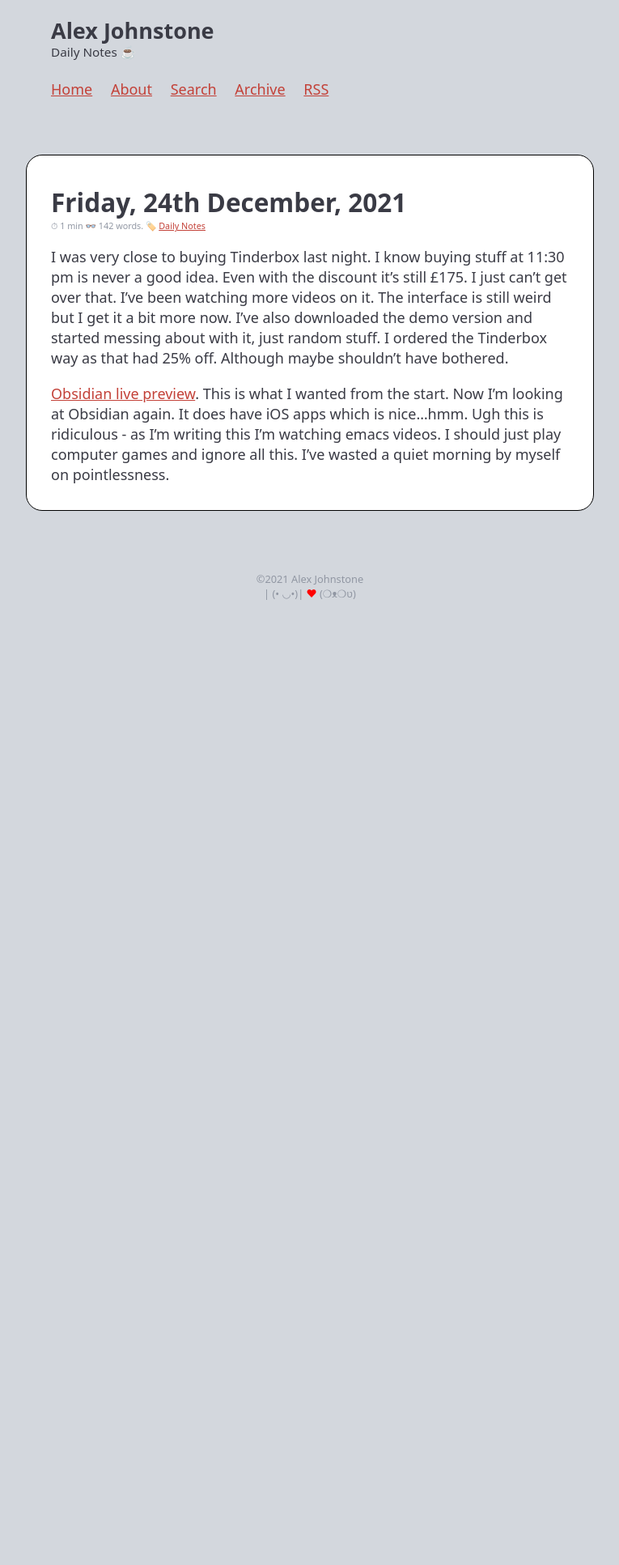
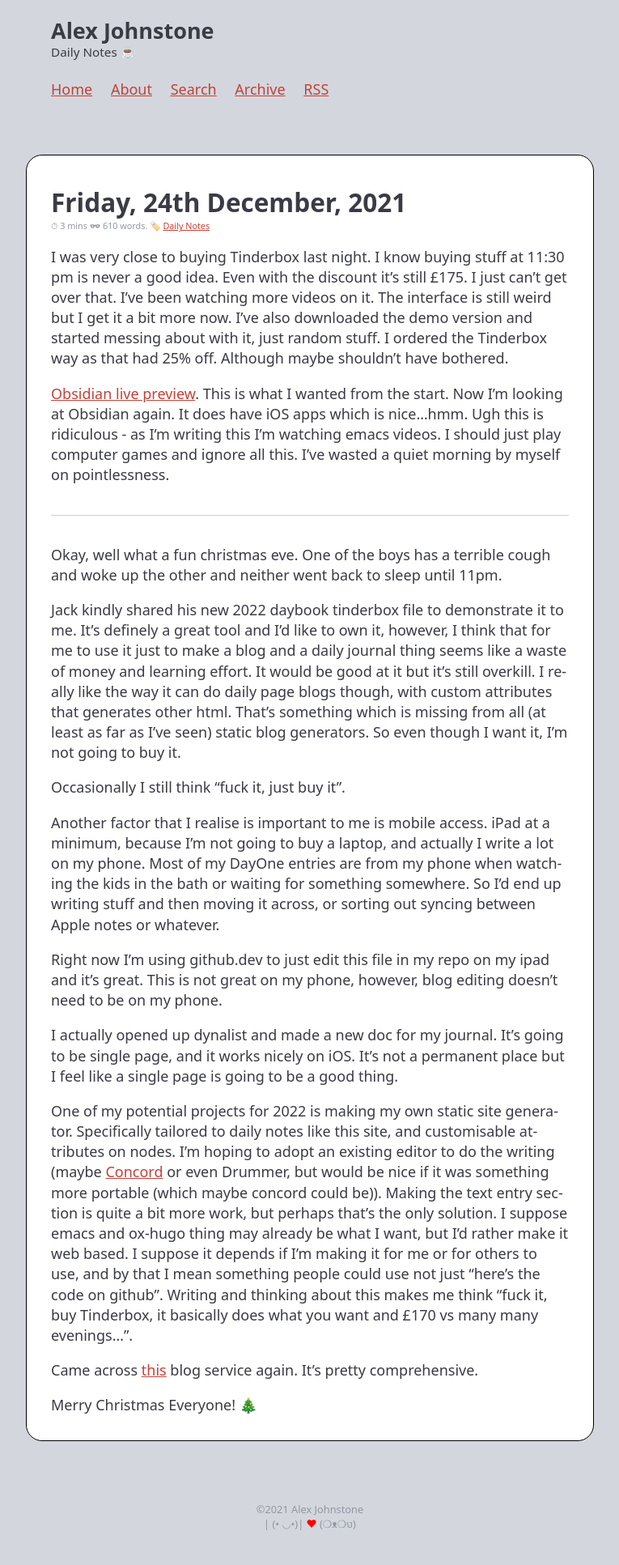
Before and after one commit to alexjj/Old-alexjj.com, a Jekyll site: the page built from _posts/2021-12-24-friday.md, in a window 1280 px wide. Shown: the whole page at 81% size, without its empty margins (257-1022 px from the left). Built offline with Jekyll 4.4.1, drawn with Linux system fonts in a browser that asks for light colours; our own code applies the rules of GitHub Pages for plain Markdown files; before the commit the page ends 900 px from its top, so only the background shows below that.

Commit message:
decided?

```diff
--- a/_posts/2021-12-24-friday.md
+++ b/_posts/2021-12-24-friday.md
@@ -7,3 +7,23 @@ tags: ['Daily Notes']
 I was very close to buying Tinderbox last night. I know buying stuff at 11:30 pm is never a good idea. Even with the discount it's still £175. I just can't get over that. I've been watching more videos on it. The interface is still weird but I get it a bit more now. I've also downloaded the demo version and started messing about with it, just random stuff. I ordered the Tinderbox way as that had 25% off. Although maybe shouldn't have bothered.
 
 [Obsidian live preview](https://help.obsidian.md/Live+preview+update). This is what I wanted from the start. Now I'm looking at Obsidian again. It does have iOS apps which is nice...hmm. Ugh this is ridiculous - as I'm writing this I'm watching emacs videos. I should just play computer games and ignore all this. I've wasted a quiet morning by myself on pointlessness.
+
+---
+
+Okay, well what a fun christmas eve. One of the boys has a terrible cough and woke up the other and neither went back to sleep until 11pm.
+
+Jack kindly shared his new 2022 daybook tinderbox file to demonstrate it to me. It's definely a great tool and I'd like to own it, however, I think that for me to use it just to make a blog and a daily journal thing seems like a waste of money and learning effort. It would be good at it but it's still overkill. I really like the way it can do daily page blogs though, with custom attributes that generates other html. That's something which is missing from all (at least as far as I've seen) static blog generators. So even though I want it, I'm not going to buy it.
+
+Occasionally I still think "fuck it, just buy it".
+
+Another factor that I realise is important to me is mobile access. iPad at a minimum, because I'm not going to buy a laptop, and actually I write a lot on my phone. Most of my DayOne entries are from my phone when watching the kids in the bath or waiting for something somewhere. So I'd end up writing stuff and then moving it across, or sorting out syncing between Apple notes or whatever.
+
+Right now I'm using github.dev to just edit this file in my repo on my ipad and it's great. This is not great on my phone, however, blog editing doesn't need to be on my phone.
+
+I actually opened up dynalist and made a new doc for my journal. It's going to be single page, and it works nicely on iOS. It's not a permanent place but I feel like a single page is going to be a good thing.
+
+One of my potential projects for 2022 is making my own static site generator. Specifically tailored to daily notes like this site, and customisable attributes on nodes. I'm hoping to adopt an existing editor to do the writing (maybe [Concord](https://github.com/scripting/concord) or even Drummer, but would be nice if it was something more portable (which maybe concord could be)). Making the text entry section is quite a bit more work, but perhaps that's the only solution. I suppose emacs and ox-hugo thing may already be what I want, but I'd rather make it web based. I suppose it depends if I'm making it for me or for others to use, and by that I mean something people could use not just "here's the code on github". Writing and thinking about this makes me think "fuck it, buy Tinderbox, it basically does what you want and £170 vs many many evenings...".
+
+Came across [this](https://mataroa.blog/) blog service again. It's pretty comprehensive.
+
+Merry Christmas Everyone! 🎄
```
